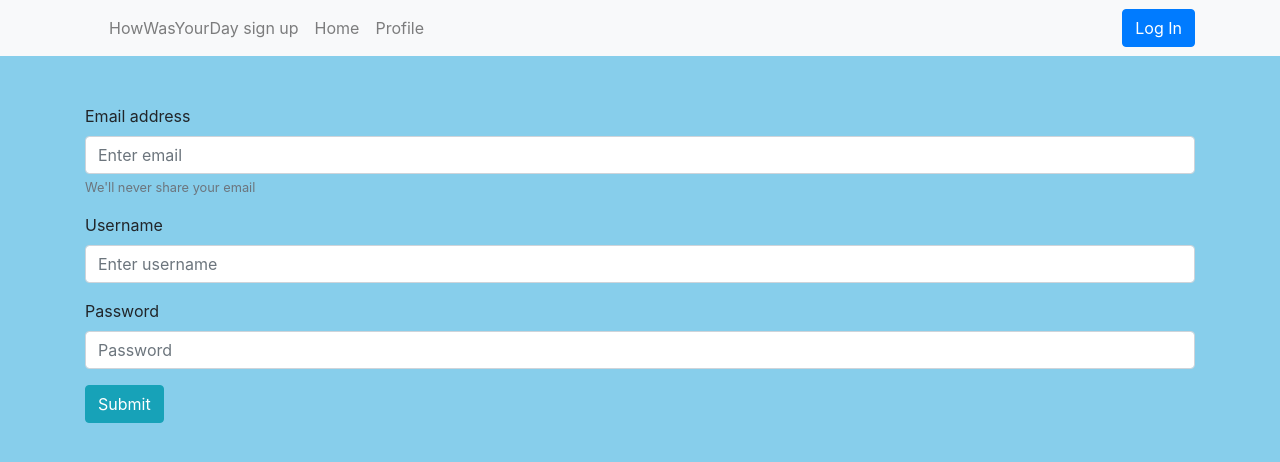
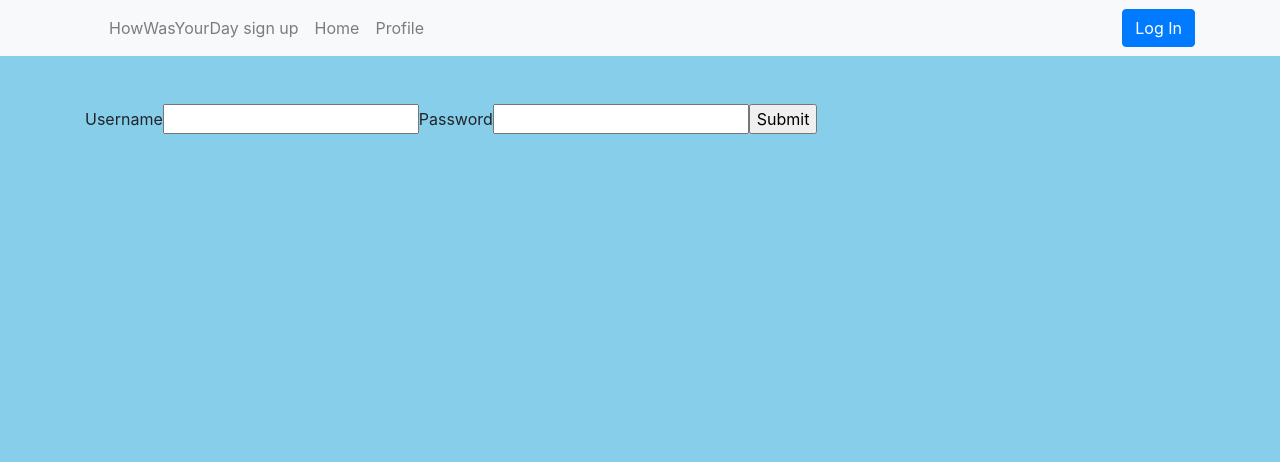
Before and after one commit to alexanderjessediaz/how-was-your-day, a React (Create React App) app: page /signUp in a window 1280 px wide. Shown: the top 462 px of the page. Built offline with nearby package versions, Linux system fonts and the light colour scheme.

Commit message:
replace bootstrap components with regular html

```diff
--- a/src/App.js
+++ b/src/App.js
@@ -20,6 +20,7 @@ const App = () => {
       <div className="App">
         <NavBar />
         <Container className="flex-grow-1 mt-5">
+
           <Switch>
             <Route path="/signUp" component={RailsSignUpForm}/>
             <Route path="/" exact component={home} />
--- a/src/AuthComponents/RailsSignUpForm.js
+++ b/src/AuthComponents/RailsSignUpForm.js
@@ -1,10 +1,10 @@
 import React, {useState} from 'react';
-import {Form, Button} from 'react-bootstrap';
+// import {Form, Button} from 'react-bootstrap';
 
  function RailsSignUpForm(props) {
      const [username, setUsername] = useState("")
      const [password, setPassword] = useState("")
-     const [email, setEmail] = useState("")
+    //  const [email, setEmail] = useState("")
 
      const userURL = "http://localhost:3000/users"
 
@@ -12,7 +12,6 @@ import {Form, Button} from 'react-bootstrap';
          event.preventDefault()
          let user = {
              username,
-             email,
              password
          }
          fetch(userURL, {
@@ -27,32 +26,39 @@ import {Form, Button} from 'react-bootstrap';
      const handleChange = ({target}) => {
         return target.name === "username"
             ? setUsername(target.value)
-            :setPassword(target.value) && setEmail(target.value)
+            :setPassword(target.value)
         }
 
 
   return (
-    <Form onSubmit={handleSubmit}>
-        <Form.Group controlId="formBasicEmail" >
-            <Form.Label>Email address</Form.Label>
-            <Form.Control type="email" placeholder="Enter email" value={email} onChange={handleChange} />
-            <Form.Text className="text-muted">
-                We'll never share your email
-            </Form.Text>
-        </Form.Group>
 
-        <Form.Group>
-            <Form.Label>Username</Form.Label>
-            <Form.Control type="username" placeholder="Enter username" value={username} onChange={handleChange} />
-        </Form.Group>
+    <form onSubmit={handleSubmit}>
+        <label>Username</label>
+        <input name="username" value={username} onChange={handleChange}/>
+        <label>Password</label>
+        <input name="password" value={password} onChange={handleChange}/>
+        <input type="submit"/>
+    </form>
+    // <Form onSubmit={handleSubmit}>
+    //     <Form.Group >
+    //         <Form.Label>Email address</Form.Label>
+    //         <Form.Control  type="email" placeholder="Enter email" value={email} onChange={handleChange} />
+    //         <Form.Text className="text-muted">
+    //             We'll never share your email
+    //         </Form.Text>
+    //     </Form.Group>
 
-        <Form.Group controlId="formBasicPassword">
-            <Form.Label>Password</Form.Label>
-            <Form.Control type="password" placeholder="Password" value={password} onChange={handleChange}/>
-        </Form.Group>
+    //     <Form.Group>
+    //         <Form.Label>Username</Form.Label>
+    //         <Form.Control type="username"  placeholder="Enter username" value={username} onChange={handleChange} />
+    //     </Form.Group>
 
-        <Button variant="info" type="submit">Submit</Button>
-    </Form>
+    //     <Form.Group >
+    //         <Form.Label>Password</Form.Label>
+    //         <Form.Control type="password" placeholder="Password" value={password} onChange={handleChange}/>
+    //     </Form.Group>
+    //     <Button variant="info" type="submit">Submit</Button>
+    // </Form>
   );
 }
 export default RailsSignUpForm
--- a/src/views/RailsSignUp.js
+++ b/src/views/RailsSignUp.js
@@ -3,9 +3,9 @@ import RailsSignUpForm from '../AuthComponents/RailsSignUpForm'
 
  class RailsSignUp extends Component {
      state = {
-        //  username: "",
-        //  password: "",
-        //  email: ""
+         username: "",
+         password: "",
+         email: ""
      }
      render(){
         return (
--- a/src/views/index.js
+++ b/src/views/index.js
@@ -2,5 +2,6 @@ import externalApi from "./external-api";
 import home from "./home";
 import profile from "./profile";
 import UserPostPage from './UserPostPage'
+import RailsSignUp from './RailsSignUp'
 
-export { externalApi, home, profile, UserPostPage };
+export { externalApi, home, profile, UserPostPage, RailsSignUp };
```
